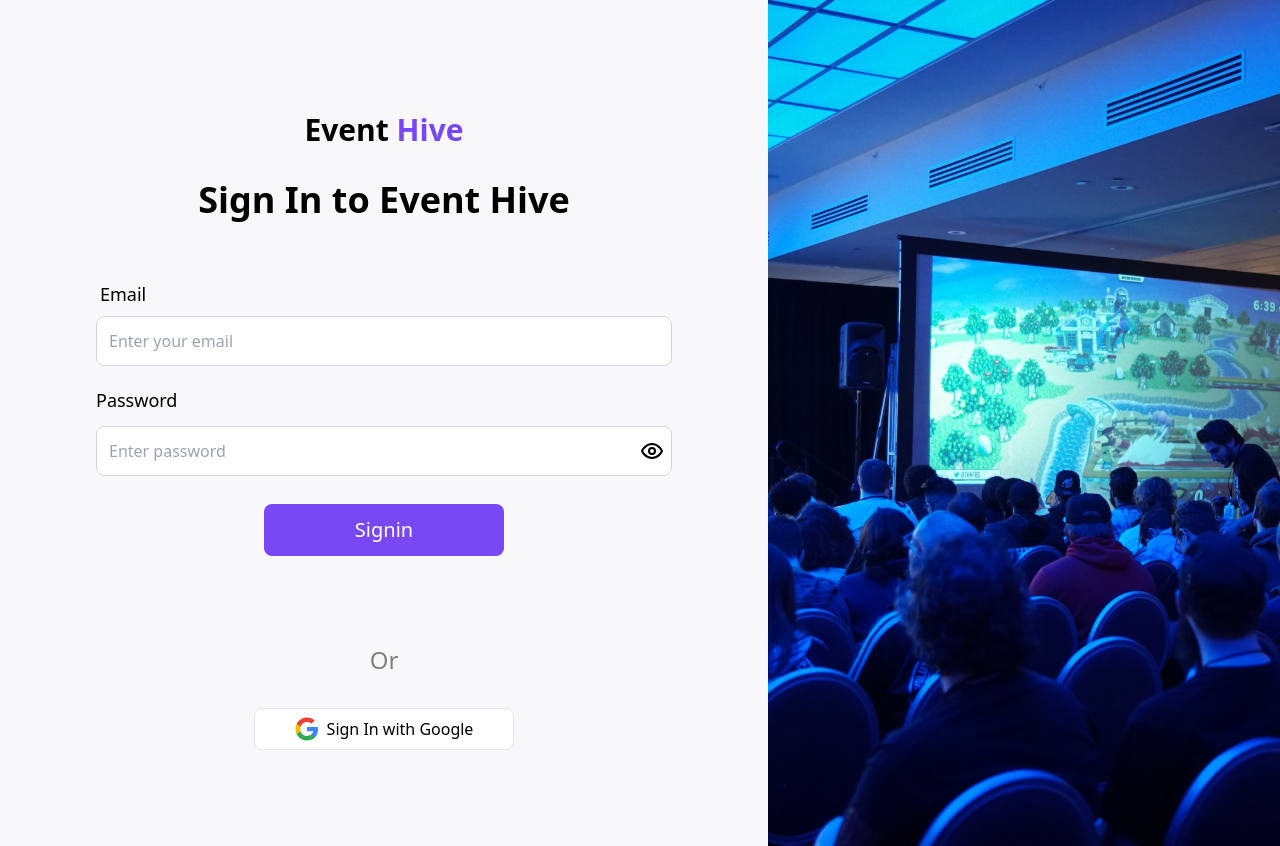
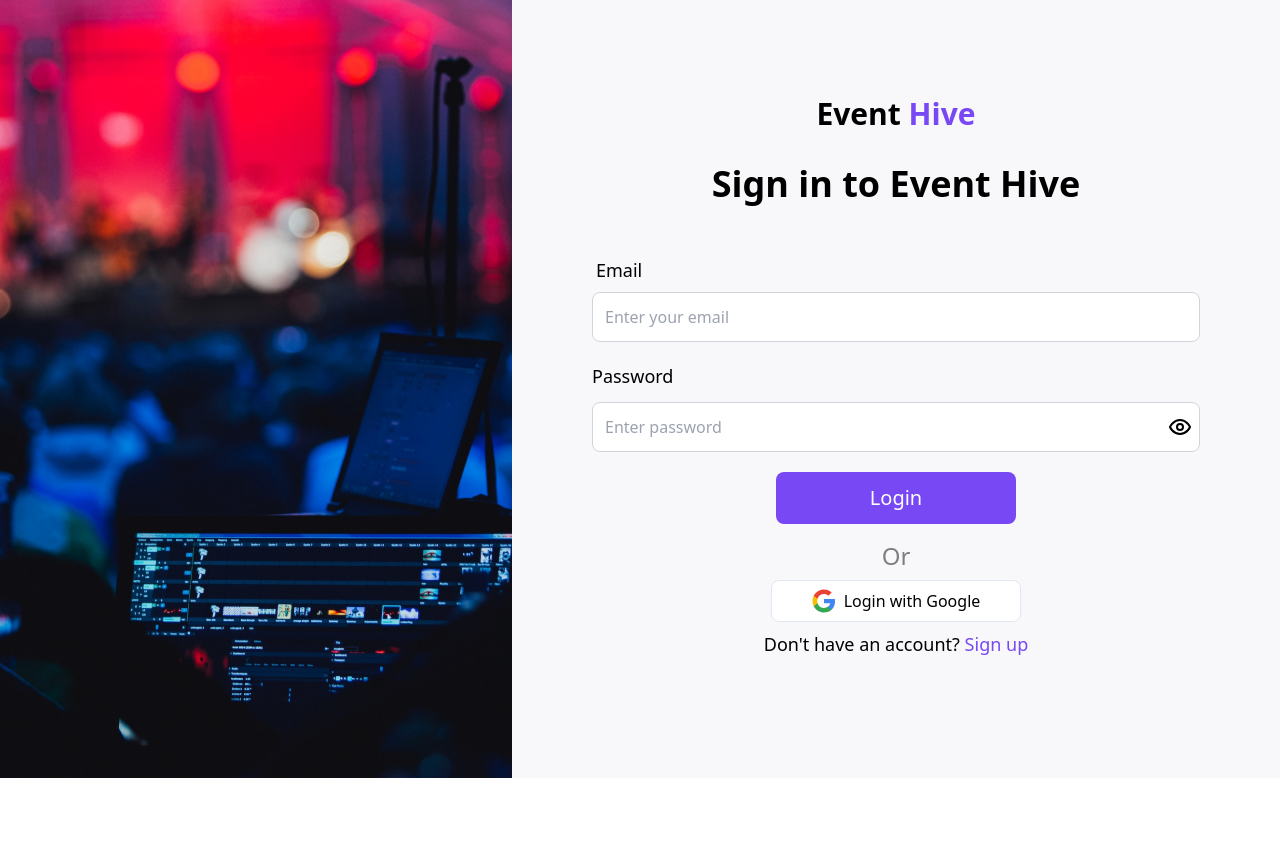
Before and after one commit to Raja543/event-management-system, a React (Create React App) app in the folder client/: page /login in a window 1280 px wide. After the commit the page ends 800 px from the top, so only its background shows below. Built offline with nearby package versions, Linux system fonts and the light colour scheme.

Commit message:
authentication integration

```diff
--- a/client/package.json
+++ b/client/package.json
@@ -10,6 +10,7 @@
     "lucide-react": "^0.309.0",
     "react": "^18.2.0",
     "react-dom": "^18.2.0",
+    "react-hot-toast": "^2.4.1",
     "react-router-dom": "^6.21.2",
     "react-router-hash-link": "^2.4.3",
     "react-scripts": "5.0.1",
--- a/client/src/index.js
+++ b/client/src/index.js
@@ -2,10 +2,13 @@
 import ReactDOM from 'react-dom/client';
 import './index.css';
 import App from './App';
+import { ToastContainer } from 'react-toastify';
+import 'react-toastify/dist/ReactToastify.css';
 
 const root = ReactDOM.createRoot(document.getElementById('root'));
 root.render(
   <>
     <App />
+    <ToastContainer />
   </>
 );
--- a/client/src/pages/Login.js
+++ b/client/src/pages/Login.js
@@ -2,6 +2,7 @@
 import { useNavigate } from "react-router-dom";
 import axios from "axios";
 import { ToastContainer, toast } from "react-toastify";
+import 'react-toastify/dist/ReactToastify.css';
 import { HashLink } from "react-router-hash-link";
 import { Eye, EyeOff } from "lucide-react";
 
@@ -23,11 +24,11 @@
 
   const handleError = (err) =>
     toast.error(err, {
-      position: "bottom-left",
+      position: "top-right",
     });
   const handleSuccess = (msg) =>
     toast.success(msg, {
-      position: "bottom-left",
+      position: "top-right",
     });
 
   const handleSubmit = async (e) => {
@@ -68,14 +69,21 @@
 
   return (
     <div className="flex flex-row bg-[#F8F8FA] ">
-      <div className="w-3/5 flex flex-col p-24">
+      <div className="w-2/5 flex items-center justify-center bg-[#ffff]">
+        <img
+          className="w-full h-full object-cover"
+          src="/assets/images/signup-cover.svg"
+          alt="signup-cover"
+        />
+      </div>
+      <form className="w-3/5 flex flex-col p-20">
         <h1 className="text-3xl font-bold py-4 text-center">
           Event <span className="text-[#7848F4]">Hive</span>
         </h1>
         <h2 className="text-4xl font-bold py-4 text-center">
-          Sign In to Event Hive
+          Sign in to Event Hive
         </h2>
-        <div className="flex flex-col py-10">
+        <div className="flex flex-col py-8">
           <label htmlFor="email" className="text-lg py-1 px-1">
             Email
           </label>
@@ -116,32 +124,29 @@
           <button
             type="submit"
             onClick={handleSubmit}
-            className="bg-[#7848F4] text-white text-xl px-10 py-3 rounded-lg my-4 w-60 mx-auto "
+            className="bg-[#7848F4] text-white text-xl px-10 py-3 rounded-lg my-2 w-60 mx-auto "
           >
-            Signin
+            Login
           </button>
-        </div>
+          <p className="my-2 text-[#7E7E7E] text-center text-2xl">Or</p>
 
-        <p className="my-8 text-[#7E7E7E] text-center text-2xl">Or</p>
-
-        <button class="px-10 py-2 border flex gap-2 border-slate-200 max-w-fit rounded-lg mx-auto bg-[#ffff]">
+          <button className="px-10 py-2 border flex gap-2 border-slate-200 max-w-fit rounded-lg mx-auto bg-[#ffff]">
             <img
-            class="w-6 h-6"
+              className="w-6 h-6"
               src="assets/images/google-logo.svg"
               loading="lazy"
               alt="google logo"
             />
-          <span>Sign In with Google</span>
+            <span>Login with Google</span>
           </button>
+          <p className="text-lg cursor-pointer text-center py-2">
+            Don't have an account?
+            <HashLink to="/signup" smooth>
+              <span className="text-[#7848F4]"> Sign up</span>
+            </HashLink>
+          </p>
         </div>
-      <div className="w-2/5 min-h-screen flex items-center justify-center bg-[#ffff]">
-        <img
-          class="w-full h-full object-cover"
-          src="assets/images/signin-cover.svg"
-          loading="lazy"
-          alt="signin-cover"
-        />
-      </div>
+      </form>
       <ToastContainer />
     </div>
   );
--- a/client/src/pages/Signup.js
+++ b/client/src/pages/Signup.js
@@ -2,6 +2,7 @@
 import { useNavigate } from "react-router-dom";
 import axios from "axios";
 import { ToastContainer, toast } from "react-toastify";
+import 'react-toastify/dist/ReactToastify.css';
 import { HashLink } from "react-router-hash-link";
 import { Eye, EyeOff } from "lucide-react";
 
@@ -24,18 +25,18 @@
 
   const handleError = (err) =>
     toast.error(err, {
-      position: "bottom-left",
+      position: "top-right",
     });
   const handleSuccess = (msg) =>
     toast.success(msg, {
-      position: "bottom-left",
+      position: "top-right",
     });
 
   const handleSubmit = async (e) => {
     e.preventDefault();
     try {
       const { data } = await axios.post(
-        "http://localhost:4000/login",
+        "http://localhost:4000/signup",
         {
           ...inputValue,
         },
@@ -77,16 +78,16 @@
           alt="signup-cover"
         />
       </div>
-      <div className="w-3/5 flex flex-col p-24">
+      <form className="w-3/5 flex flex-col p-20">
         <h1 className="text-3xl font-bold py-4 text-center">
           Event <span className="text-[#7848F4]">Hive</span>
         </h1>
         <h2 className="text-4xl font-bold py-4 text-center">
           Sign Up to Event Hive
         </h2>
-        <div className="flex flex-col py-10">
+        <div className="flex flex-col py-8">
           <label htmlFor="email" className="text-lg py-1 px-1">
-            UserName
+            Username
           </label>
           <input
             type="text"
@@ -137,24 +138,29 @@
           <button
             type="submit"
             onClick={handleSubmit}
-            className="bg-[#7848F4] text-white text-xl px-10 py-3 rounded-lg my-4 w-60 mx-auto "
+            className="bg-[#7848F4] text-white text-xl px-10 py-3 rounded-lg my-2 w-60 mx-auto "
           >
             SignUp
           </button>
-        </div>
+          <p className="my-2 text-[#7E7E7E] text-center text-2xl">Or</p>
 
-        <p className="my-8 text-[#7E7E7E] text-center text-2xl">Or</p>
-
-        <button class="px-10 py-2 border flex gap-2 border-slate-200 max-w-fit rounded-lg mx-auto bg-[#ffff]">
+          <button className="px-10 py-2 border flex gap-2 border-slate-200 max-w-fit rounded-lg mx-auto bg-[#ffff]">
             <img
-            className="w-full h-full object-cover"
+              className="w-6 h-6"
               src="assets/images/google-logo.svg"
               loading="lazy"
               alt="google logo"
             />
-          <span>Sign In with Google</span>
+            <span>Sign Up with Google</span>
           </button>
+          <p className="text-lg cursor-pointer text-center py-2">
+            Already have an account?
+            <HashLink to="/login" smooth>
+              <span className="text-[#7848F4]"> Login</span>
+            </HashLink>
+          </p>
         </div>
+      </form>
       <ToastContainer />
     </div>
   );
```
Also changed, not shown: 1 other file (tests, documents, lock files or other folders). Lines whose indentation alone changed are shown as unchanged.
